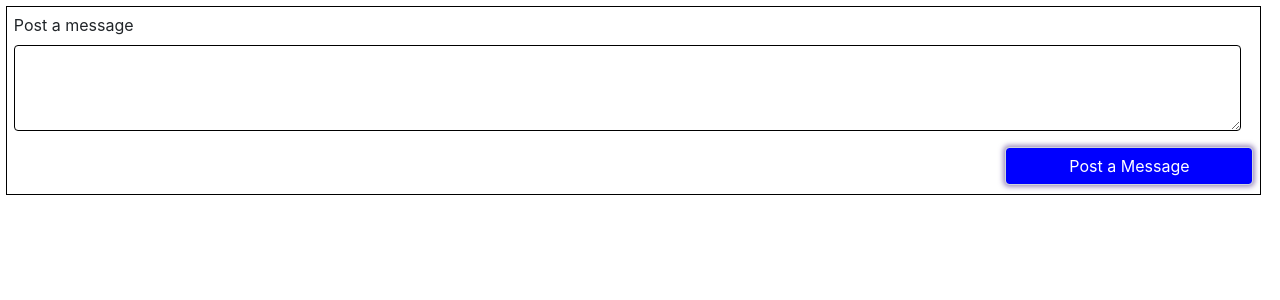
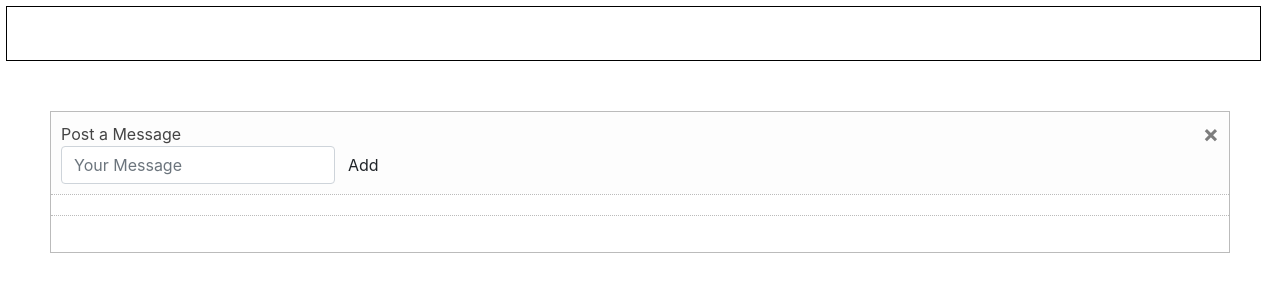
Before and after one commit to JoshuaHolloway/Django-25_the-wall, a Django app: template main/apps/wall_app/templates/wall_app/wall.html in a window 1280 px wide. Shown: the part 42-342 px from the top of the page. Run offline with Django 3.2, Linux system fonts and the light colour scheme; the template is opened without the code that fills it, so the values that code supplies are empty; parts of the project's set-up code (start-up, migrations or seed data) failed here and were passed over; some libraries are stand-ins or nearby versions.

Commit message:
ported over messaged into booststrate template

```diff
--- a/main/apps/wall_app/templates/wall_app/wall.html
+++ b/main/apps/wall_app/templates/wall_app/wall.html
@@ -93,6 +93,86 @@
               width: 99%;
             }
 
+
+
+
+
+
+
+
+
+
+
+
+
+
+            .detailBox {
+                border:1px solid #bbb;
+                margin:50px;
+            }
+            .titleBox {
+                background-color:#fdfdfd;
+                padding:10px;
+            }
+            .titleBox label{
+              color:#444;
+              margin:0;
+              display:inline-block;
+            }
+
+            .commentBox {
+                padding:10px;
+                border-top:1px dotted #bbb;
+            }
+            .commentBox .form-group:first-child, .actionBox .form-group:first-child {
+                width:80%;
+            }
+            .commentBox .form-group:nth-child(2), .actionBox .form-group:nth-child(2) {
+                width:18%;
+            }
+            .actionBox .form-group * {
+                width:100%;
+            }
+            .taskDescription {
+                margin-top:10px 0;
+            }
+            .commentList {
+                padding:0;
+                list-style:none;
+                max-height:200px;
+                overflow:auto;
+            }
+            .commentList li {
+                margin:0;
+                margin-top:10px;
+            }
+            .commentList li > div {
+                display:table-cell;
+            }
+            .commenterImage {
+                width:30px;
+                margin-right:5px;
+                height:100%;
+                float:left;
+            }
+            .commenterImage img {
+                width:100%;
+                border-radius:50%;
+            }
+            .commentText p {
+                margin:0;
+            }
+            .sub-text {
+                color:#aaa;
+                font-family:verdana;
+                font-size:11px;
+            }
+            .actionBox {
+                border-top:1px dotted #bbb;
+                padding:10px;
+            }
+
+
         </style>
         <!-- - - - - - - - - - - - - - - - - - - - - - - - - - - - - - - - - - - - - - - - - - - - - - - - - - - - - -->
     </head>
@@ -117,20 +197,6 @@
         </nav>
         <!-- ------------------------------------------------------------------------------------------------------- -->
         <main>
-            <!-- - - - - - - - - - - - - - - - - - - - - - - - - - - - - - - - - - - - - - - - - - - - - - - - - - - -->
-            <form action='/post_message' method='post' id="message_area">
-                {% csrf_token %}
-
-                <div class="form-group">
-                    <label for="message">Post a message</label>
-                    <textarea class="form-control" class="field" id="message" name="message" rows="3"></textarea>
-                </div>
-
-                <!-- submit-button -->
-                <input type='submit' id="submit-button" name="submit-button" value='Post a Message' class="form-control"
-                       class="shadow-lg p-3 mb-5 bg-white rounded">
-            </form> <!--"message_area"-->
-            <!-- - - - - - - - - - - - - - - - - - - - - - - - - - - - - - - - - - - - - - - - - - - - - - - - - - - -->
             <div class="card-body">
                 {% for message in messages reversed %}
                     <div id="message_box_outer">
@@ -164,5 +230,44 @@
             </div> <!-- card-body -->
             <!-- - - - - - - - - - - - - - - - - - - - - - - - - - - - - - - - - - - - - - - - - - - - - - - - - - - -->
         </main>
+
+        <!-- Modified template from: https://codepen.io/magnus16/pen/buGiB -->
+        <div class="detailBox">
+            <div class="titleBox">
+              <label>Post a Message</label>
+                <button type="button" class="close" aria-hidden="true">&times;</button>
+                <form action='/post_message' class="form-inline" role="form" method='post'>
+                  {% csrf_token %}
+                    <div class="form-group">
+                        <input name="message" class="form-control" type="text" placeholder="Your Message" />
+                    </div>
+
+                    <div class="form-group">
+                        <button name="submit-button" class="btn btn-default">Add</button>
+                    </div>
+                </form>
+            </div>
+            <div class="commentBox">
+
+
+            </div>
+            <div class="actionBox">
+                <ul class="commentList">
+                  {% for message in messages reversed %}
+                    <li>
+                        <div class="commenterImage">
+                          <img src="http://placekitten.com/50/50" />
+                        </div>
+                        <div class="commentText">
+                            <p class="">{{ message.message }}</p>
+                            <span class="date sub-text">on March 5th, 2014</span>
+
+                        </div>
+                    </li>
+                  {% endfor %}
+            </div>
+        </div>
+
+
     </body>
 </html>
```
Also changed, not shown: main/apps/wall_app/migrations/0001_initial.py.
